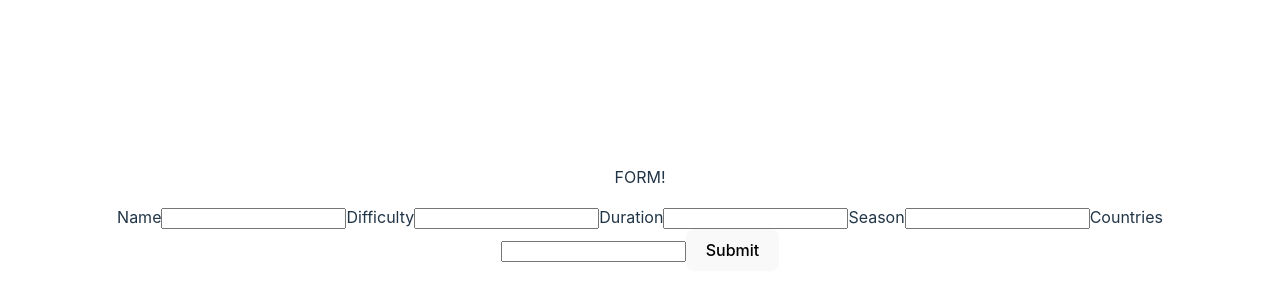
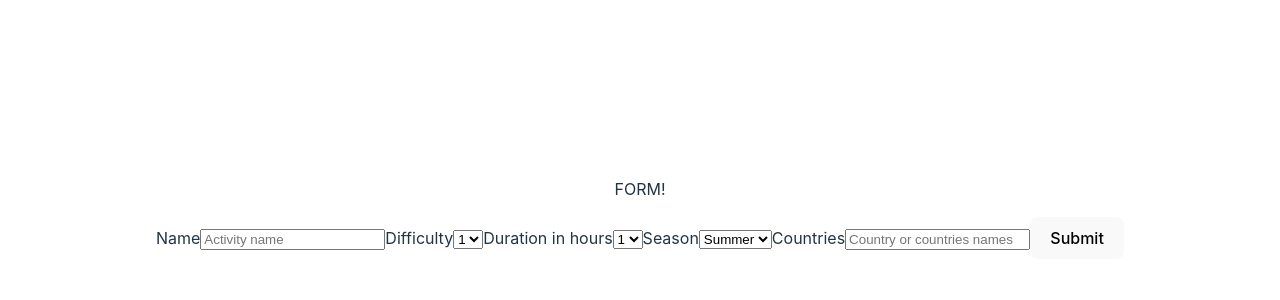
Before and after one commit to MGSandigoMunoz/PI_Countries, a React (Vite) app in the folder client/: page /form in a window 1280 px wide. Shown: the part 190-490 px from the top of the page. Built offline with nearby package versions, Linux system fonts and the light colour scheme.

Commit message:
Form en proceso

```diff
--- a/client/src/components/cardsView/CardsView.jsx
+++ b/client/src/components/cardsView/CardsView.jsx
@@ -1,16 +1,37 @@
-import React from "react";
+import React, { useState }  from "react";
 import Card from '../card/Card';
 
 import styles from './CardsView.module.css'
 
 function CardsView({countries, filteredCountries}) {
 
+  //?PAGINADO
+
+  // Estados para el paginado
+  const itemsPerPage = 10;
+  const [currentPage, setCurrentPage] = useState(1);
+
+  // Calcular el rango de páginas a mostrar
+  const totalPages = Math.ceil(countries.length / itemsPerPage);
+  const pageRange = Array.from({ length: totalPages }, (_, index) => index + 1);
+
+  // Calcular el índice inicial y final para mostrar los países en la página actual
+  const startIndex = (currentPage - 1) * itemsPerPage;
+  const endIndex = startIndex + itemsPerPage;
+
+  // Obtener la lista de países para la página actual
+  const countriesOnPage = countries.slice(startIndex, endIndex);
+
+
+  const handlePageChange = (newPage) => {
+    setCurrentPage(newPage);
+  };
 
 
     return (
       <div>
 
-        {countries.map((country) => (
+        {countriesOnPage.map((country) => (
         <Card
           id={country.id}
           key={country.id}//Nombres con los que viene de la db
@@ -23,6 +44,22 @@ function CardsView({countries, filteredCountries}) {
           // population={country.population}
           />
       ))}
+
+
+      <div >
+        <span>Página {currentPage} de {totalPages}</span>
+        {pageRange.map((page) => (
+          <button
+            key={page}
+            onClick={() => handlePageChange(page)}
+            disabled={page === currentPage}
+          >
+            {page}
+          </button>
+        ))}
+      </div>
+
+
       </div>
     );
   }
--- a/client/src/redux/activities/activitiesActions.js
+++ b/client/src/redux/activities/activitiesActions.js
@@ -0,0 +1,27 @@
+import axios from "axios";
+
+import { getAllActivities, postActivity } from "./activitiesSlice";
+
+export const fetchActivities = () => async (dispatch)=>{
+    try {
+        const response = await axios.get("http://localhost:3001/activities");
+        const data= response.data;
+        dispatch(getAllActivities(data));
+
+    } catch (error) {
+        console.error("Error al obtener las actividades:", error);
+    }
+}
+
+export const createActivity = (activityData) => async (dispatch) => {//Debo enviarla en un objeto la activityData
+    try {
+        const response = await axios.post("http://localhost:3001/activities", activityData);
+        console.log(response)
+        const createdActivity = response.data;
+        dispatch(postActivity(createdActivity));
+
+
+    } catch (error) {
+        console.error("Error al crear la actividad:", error);
+    }
+}
--- a/client/src/redux/activities/activitiesSlice.js
+++ b/client/src/redux/activities/activitiesSlice.js
@@ -1,20 +1,23 @@
-// import { createSlice } from "@reduxjs/toolkit";
+import { createSlice } from "@reduxjs/toolkit";
 
-// const initialState = {
-//     allActivities:[],
-//     activities:[],
-// };
+const initialState = {
+    allActivities:[],
+};
 
-// export const activitiesSlice = createSlice({
-//     name:'activities',
-//     initialState,
-//     reducers:{
-//         getAllActivities:(state,action) => {
-//             state.allActivities = action.payload
-//         },
-//         postActivity:(state,action)=>{
-//             state.allActivities=[...state, action.payload]//Las actividades acnteriores + la que agrego
-//         }
+export const activitiesSlice = createSlice({
+    name:'activities',
+    initialState,
+    reducers:{
+        getAllActivities:(state,action) => {
+            state.allActivities = action.payload
+        },
+        postActivity:(state,action)=>{
+            state.allActivities=[...state, action.payload]//Las actividades acnteriores + la que agrego
+        }
 
-//     }
-// })
+    }
+})
+
+export const {getAllActivities, postActivity } = activitiesSlice.actions;
+
+export default activitiesSlice.reducer;
--- a/client/src/views/form/Form.jsx
+++ b/client/src/views/form/Form.jsx
@@ -1,22 +1,110 @@
-import styles from './Form.module.css'
+import React, { useState, useEffect } from "react";
+import { useSelector, useDispatch } from "react-redux";
+import { createActivity } from "../../redux/activities/activitiesActions";
+import { fetchCountries } from "../../redux/countries/countriesActions";
+import validation from "./validations";
 
-function Form(props) {
+import styles from "./Form.module.css";
+
+function Form() {
+
+
+//?ESTADOS LOCALES
+
+  const [dataActivity, setDataActivity] = useState({
+    name: "",
+    countries: "",
+    difficulty: "",
+    duration: "",
+    season: "",
+  })
+
+  const [error, setError] = useState({
+    name: "",
+    countries: "",
+    difficulty: "",
+    duration: "",
+    season: "",
+  })
+
+
+
+
+  function handleChange(event){
+    setDataActivity({
+      ...dataActivity,
+      [event.target.name] : event.target.value,
+    })
+
+    setError(validation({
+      ...dataActivity,
+      [event.target.name] : event.target.value,
+    }));
+
+  }
 
   return (
     <div>
-        <p> FORM!</p>
-        <form>
+      <p>FORM!</p>
+      <form >
         <label>Name</label>
-              <input></input>
+        <input
+          name="name"
+          value={dataActivity.value}
+          onChange={handleChange}
+          type="text"
+          placeholder="Activity name"
+        />
+        <span>{error.name}</span>
+
         <label>Difficulty</label>
-              <input></input>
-            <label>Duration</label>
-              <input></input>
+        <select
+        name="difficulty"
+        value={dataActivity.value}
+        onChange={handleChange}>
+          <option value="1">1</option>
+          <option value="2">2</option>
+          <option value="3">3</option>
+          <option value="4">4</option>
+          <option value="5">5</option>
+        </select>
+        <label>Duration in hours</label>
+        <select
+        name="duration"
+        value={dataActivity.value}
+        onChange={handleChange}>
+          <option value="1">1</option>
+          <option value="2">2</option>
+          <option value="3">3</option>
+          <option value="4">4</option>
+          <option value="5">5</option>
+        </select>
         <label>Season</label>
-              <input></input>
+        <select
+        name="season"
+        value={dataActivity.value}
+        onChange={handleChange}>
+          <option value="Summer">Summer</option>
+          <option value="Fall">Fall</option>
+          <option value="Winter">Winter</option>
+          <option value="Spring">Spring</option>
+        </select>
         <label>Countries</label>
-              <input></input>
-            <button>Submit</button>
+        <input
+          type="text"
+          name="countries"
+          value={dataActivity.value}
+          onChange={handleChange}
+          placeholder="Country or countries names"
+        />
+        <span>{error.countries}</span>
+
+
+        <button
+        type="submit"
+        disabled={error.name || error.countries}>
+          Submit
+        </button>
       </form>
     </div>
   );
--- /dev/null
+++ b/client/src/views/form/validations.js
@@ -0,0 +1,42 @@
+export default function validation (input) {
+    //input va a ser email || password del usuario. Es decir el estado de ActivityData
+
+    // Expresión regular que verifica si solo contiene letras
+    const nameregex = /^[a-zA-Z, ]+$/;
+
+    const error={}
+
+
+        //VALIDACIONES NAME
+
+            if(!input.name){
+                error.name = "You must write the name of the activity"
+            }
+
+            if(input.name.length>20){
+                error.name = "The activity name must not be more than 20 characters"
+            }
+
+            if(!nameregex.test(input.name)){
+                error.name = "The name of the activity should not have numbers"
+            }
+
+        //VALIDACIONES COUNTRIES
+
+        if(!input.countries){
+            error.countries = "You must write the name of the country"
+        }
+
+        if(input.countries.length>35){
+            error.countries = "The country name must not be more than 35 characters"
+        }
+
+        if(!nameregex.test(input.countries)){
+            error.countries= "The name of the country should not have numbers"
+        }
+
+
+
+        return error
+
+    }
--- a/client/src/views/home/Home.jsx
+++ b/client/src/views/home/Home.jsx
@@ -3,6 +3,7 @@ import { useSelector, useDispatch } from "react-redux";
 import NavBar from '../../components/navBar/NavBar';
 import CardsView from '../../components/cardsView/CardsView'
 import { fetchCountries, filterCountriesByContinent, organizeCountriesByABC,  organizeCountriesByPopulation } from "../../redux/countries/countriesActions";
+import { fetchActivities } from "../../redux/activities/activitiesActions";
 
 import styles from './Home.module.css'
 
@@ -11,10 +12,11 @@ function Home() {
   const dispatch = useDispatch();
   const allCountries = useSelector((state) => state.countries.allCountries);//Accedo al estado global donde están mis countries
   const filteredCountries = useSelector((state) => state.countries.filteredCountries);
-
+  // const allActivities = useSelector((state)=> state.activities.allActivities)
   useEffect(() => {
     // Llama a la acción para cargar los países al cargar la página
     dispatch(fetchCountries());
+    dispatch(fetchActivities())
   }, []);
 
 
@@ -32,6 +34,9 @@ function Home() {
   const handleOrderPopulation = (event) =>{
     dispatch( organizeCountriesByPopulation(event.target.value))
   }
+
+
+
 
     return (
       <div>
@@ -79,6 +84,7 @@ function Home() {
         </div>
         <CardsView countries={allCountries} filter ={filteredCountries}/>{/* Pasa los datos de los países como propiedades */}
 
+
       </div>
     );
   }
```
Also changed, not shown: client/src/redux/activities/x.js (added, +72 -0 lines), 1 other file (tests, documents, lock files or other folders). Lines whose indentation alone changed are shown as unchanged.
